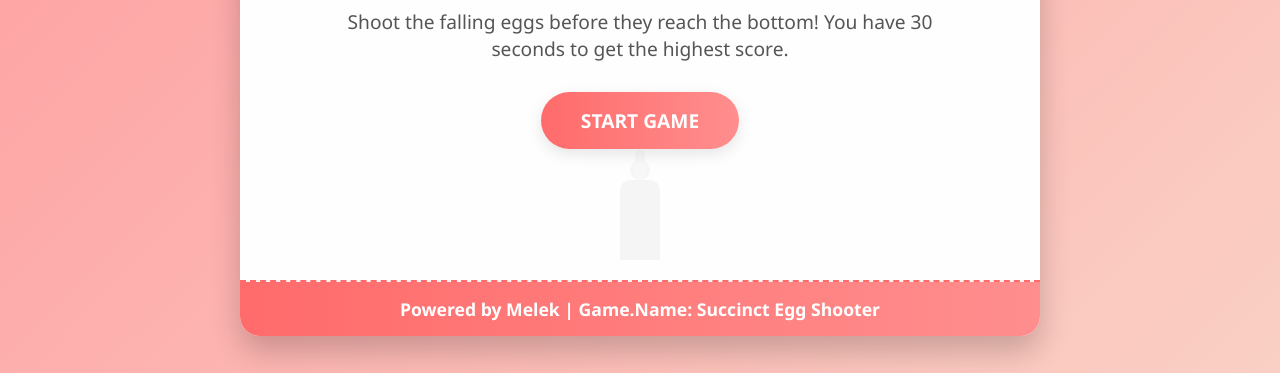
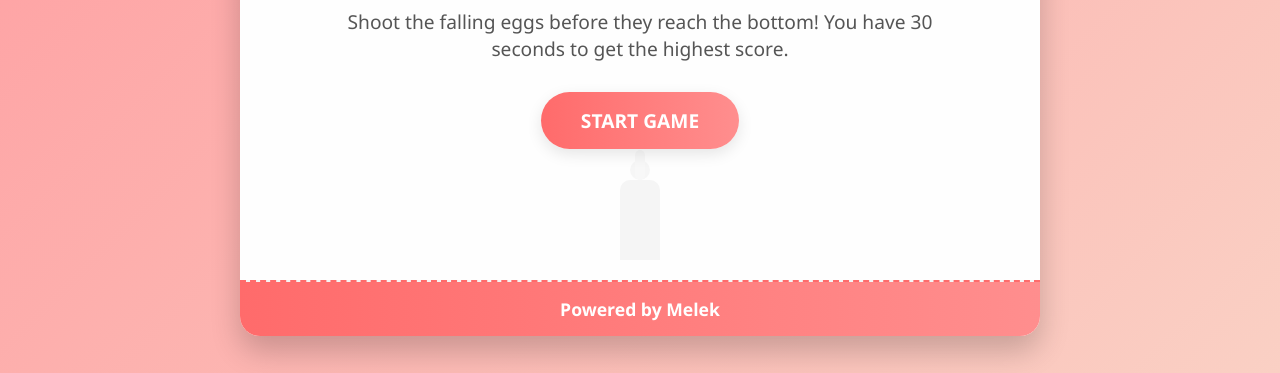
Before and after one commit to Abhi789X/succinct-egg-shooters, a plain HTML site: page index.html in a window 1280 px wide. Shown: the part 427-800 px from the top of the page. Drawn offline with Linux system fonts and the light colour scheme.

Commit message:
Update index.html

```diff
--- a/index.html
+++ b/index.html
@@ -236,7 +236,7 @@
         </div>
 
         <div class="footer">
-            Powered by Melek | Game.Name: Succinct Egg Shooter
+            Powered by Melek
         </div>
     </div>
 
```
